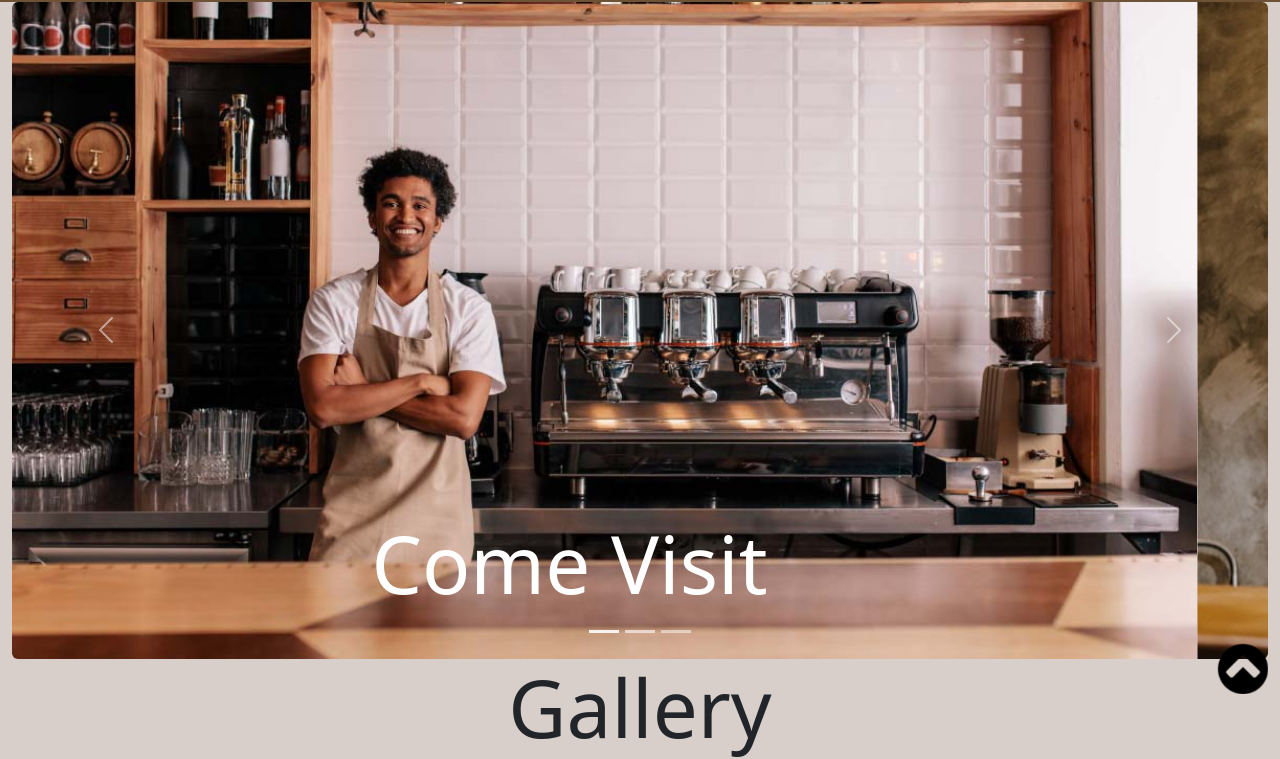
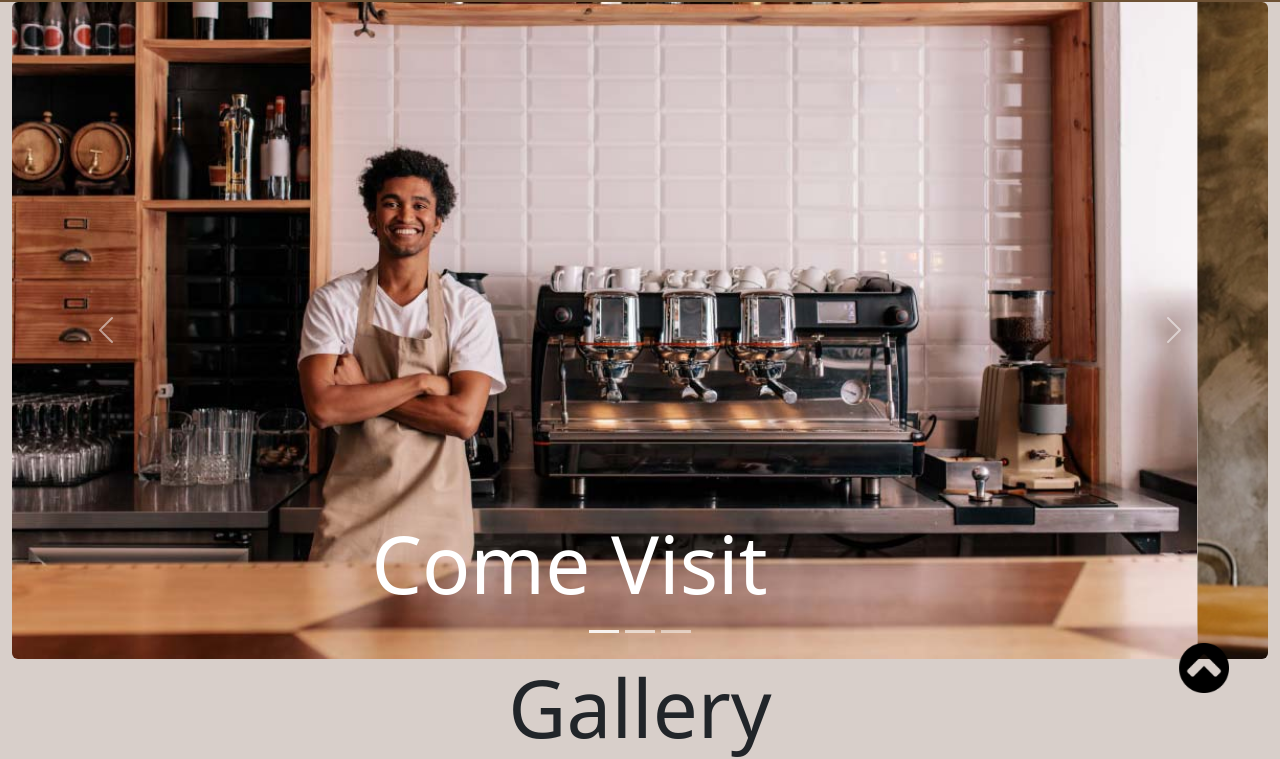
Before and after one commit to pasimbajon/miniproject1WD55.github.io, a plain HTML site: page gallery.html in a window 1280 px wide. Shown: the part 81-840 px from the top of the page. Drawn offline with nearby package versions, Linux system fonts and the light colour scheme.

Commit message:
Add files via upload

```diff
--- a/gallery.html
+++ b/gallery.html
@@ -81,7 +81,7 @@
 		</div>
 		<h1 class="display-1" id="topGallery">Gallery</h1>
 		<!--Spyscroll-->
-		<div class="d-grid gap-2 d-md-flex sticky-top justify-content-end placethebutton">
+		<div class="d-grid gap-2 d-md-flex fixed-bottom justify-content-end placethebutton">
 			<a href="#topGallery"><img src="images/icons/up2.png" class="img-fluid" width="50vw"></a>
 		</div>
 		<div class="container-md">
```
